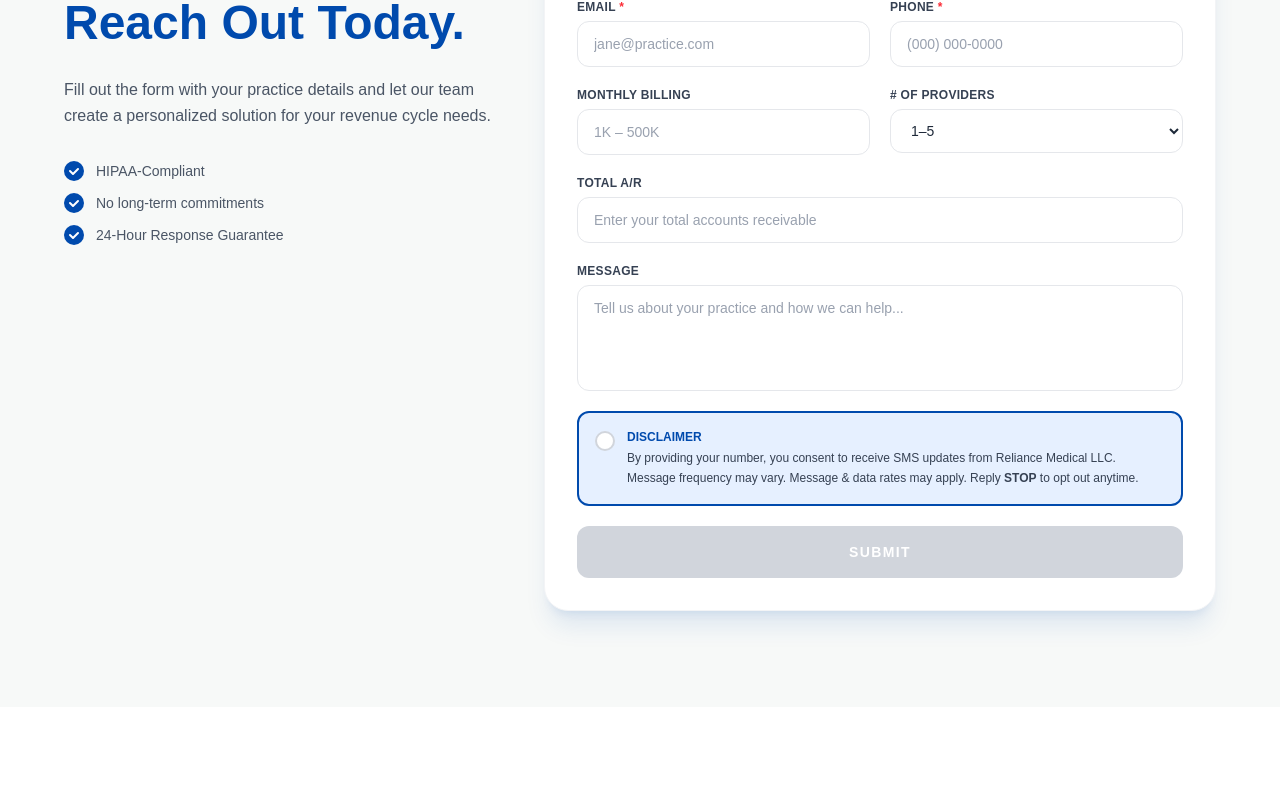
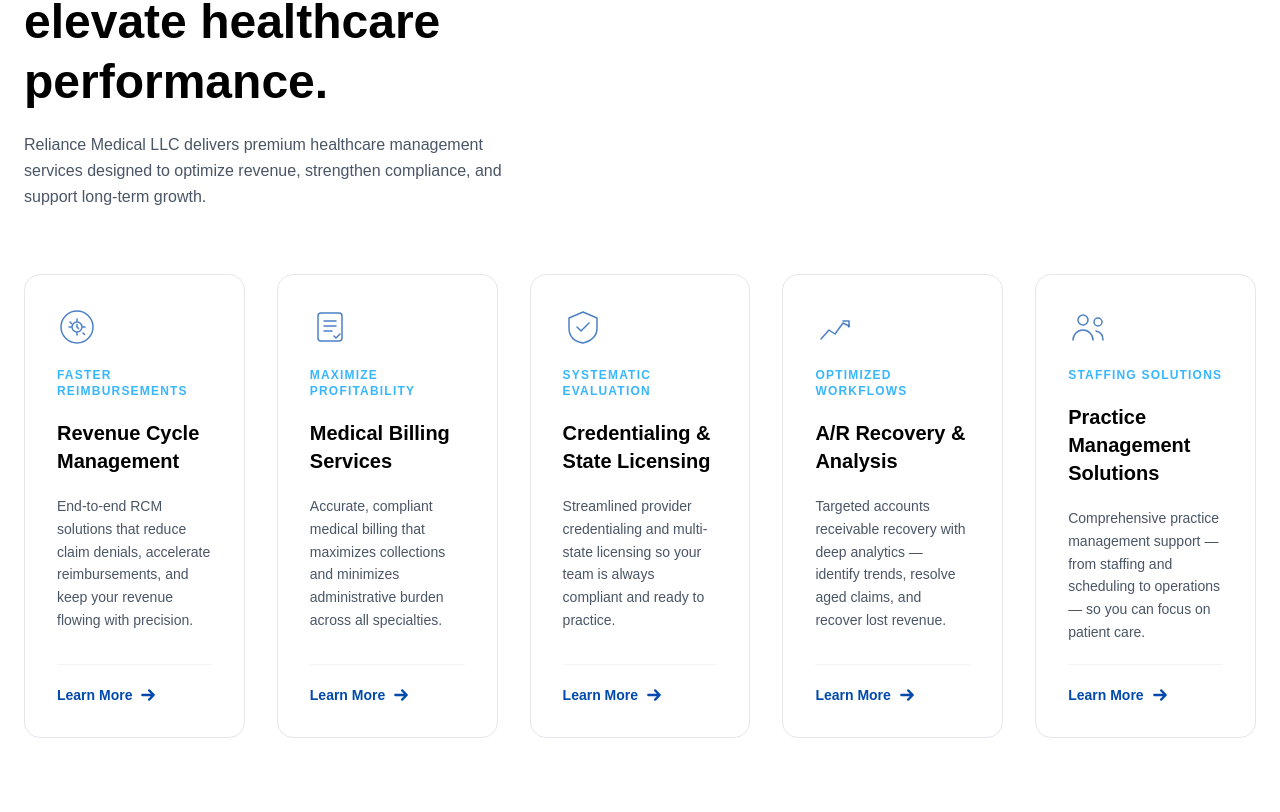
Before and after one commit to qurrahazam/reliance, a Next.js app: page / in a window 1280 px wide. Shown: the part 308-1120 px from the top of the page. Before the commit the page ends 1015 px from the top, so only its background shows below. Built offline with nearby package versions, Linux system fonts and the light colour scheme.

Commit message:
ADD: implement ServicesSection component with service offerings

```diff
--- /dev/null
+++ b/components/ServiceSession.tsx
@@ -0,0 +1,165 @@
+"use client";
+
+import { useState } from "react";
+import Link from "next/link";
+
+const services = [
+  {
+    tag: "Faster Reimbursements",
+    title: "Revenue Cycle Management",
+    description:
+      "End-to-end RCM solutions that reduce claim denials, accelerate reimbursements, and keep your revenue flowing with precision.",
+    href: "/services/revenue-cycle",
+    icon: (
+      <svg viewBox="0 0 40 40" fill="none" className="w-10 h-10" stroke="currentColor" strokeWidth="1.5" strokeLinecap="round" strokeLinejoin="round">
+        <circle cx="20" cy="20" r="16" />
+        <path d="M20 12v2M20 26v2M13 15l1.5 1.5M26 26l1.5 1.5M12 20h2M26 20h2" />
+        <circle cx="20" cy="20" r="5" />
+        <path d="M20 17.5v2.5l1.5 1.5" />
+      </svg>
+    ),
+  },
+  {
+    tag: "Maximize Profitability",
+    title: "Medical Billing Services",
+    description:
+      "Accurate, compliant medical billing that maximizes collections and minimizes administrative burden across all specialties.",
+    href: "/services/medical-billing",
+    icon: (
+      <svg viewBox="0 0 40 40" fill="none" className="w-10 h-10" stroke="currentColor" strokeWidth="1.5" strokeLinecap="round" strokeLinejoin="round">
+        <rect x="8" y="6" width="24" height="28" rx="3" />
+        <path d="M14 14h12M14 19h12M14 24h8" />
+        <path d="M24 29l2 2 4-4" />
+      </svg>
+    ),
+  },
+  {
+    tag: "Systematic Evaluation",
+    title: "Credentialing & State Licensing",
+    description:
+      "Streamlined provider credentialing and multi-state licensing so your team is always compliant and ready to practice.",
+    href: "/services/credentialing",
+    icon: (
+      <svg viewBox="0 0 40 40" fill="none" className="w-10 h-10" stroke="currentColor" strokeWidth="1.5" strokeLinecap="round" strokeLinejoin="round">
+        <path d="M20 5L34 11v10c0 8-6 13-14 15C8 34 6 26 6 21V11L20 5z" />
+        <path d="M14 20l4 4 8-8" />
+      </svg>
+    ),
+  },
+  {
+    tag: "Optimized Workflows",
+    title: "A/R Recovery & Analysis",
+    description:
+      "Targeted accounts receivable recovery with deep analytics — identify trends, resolve aged claims, and recover lost revenue.",
+    href: "/services/ar-recovery",
+    icon: (
+      <svg viewBox="0 0 40 40" fill="none" className="w-10 h-10" stroke="currentColor" strokeWidth="1.5" strokeLinecap="round" strokeLinejoin="round">
+        <path d="M6 32l8-9 6 4 8-11 6 3" />
+        <path d="M34 14v6M34 14h-6" />
+      </svg>
+    ),
+  },
+  {
+    tag: "Staffing Solutions",
+    title: "Practice Management Solutions",
+    description:
+      "Comprehensive practice management support — from staffing and scheduling to operations — so you can focus on patient care.",
+    href: "/services/practice-management",
+    icon: (
+      <svg viewBox="0 0 40 40" fill="none" className="w-10 h-10" stroke="currentColor" strokeWidth="1.5" strokeLinecap="round" strokeLinejoin="round">
+        <circle cx="15" cy="13" r="5" />
+        <path d="M5 33c0-5.5 4.5-10 10-10s10 4.5 10 10" />
+        <circle cx="30" cy="15" r="4" />
+        <path d="M35 33c0-4.4-2.8-8-7-9" />
+      </svg>
+    ),
+  },
+];
+
+export default function ServicesSection() {
+  const [hovered, setHovered] = useState<number | null>(null);
+
+  return (
+    <section className="bg-white py-24 px-6">
+      <div className="max-w-7xl mx-auto">
+
+        <div className="mb-16">
+          <p className="text-xs font-semibold tracking-widest uppercase text-[#38b6ff] mb-3">
+            What We Offer
+          </p>
+          <div className="w-14 h-[2px] bg-[#004aad] rounded-full mb-6" />
+          <h2 className="text-4xl md:text-5xl font-bold text-black leading-tight max-w-xl mb-5">
+            Smart solutions that elevate healthcare performance.
+          </h2>
+          <p className="text-gray-600 text-base leading-relaxed max-w-lg">
+            Reliance Medical LLC delivers premium healthcare management services
+            designed to optimize revenue, strengthen compliance, and support long-term growth.
+          </p>
+        </div>
+
+        <div className="grid grid-cols-1 sm:grid-cols-2 lg:grid-cols-5 gap-8">
+          {services.map((service, i) => (
+            <div
+              key={i}
+              onMouseEnter={() => setHovered(i)}
+              onMouseLeave={() => setHovered(null)}
+              className={`
+                relative flex flex-col gap-5 rounded-2xl p-8 min-h-[320px] cursor-pointer
+                bg-white border border-gray-200
+                transition-all duration-500 ease-out
+                ${hovered === i
+                  ? "border-[#004aad] shadow-[0_20px_40px_rgba(0,74,173,0.15)] -translate-y-3"
+                  : "hover:border-[#38b6ff]/60"
+                }
+              `}
+            >
+              <div
+                className={`transition-all duration-500 ${
+                  hovered === i
+                    ? "text-[#004aad] scale-110"
+                    : "text-[#004aad]/70"
+                }`}
+              >
+                {service.icon}
+              </div>
+
+              <p className="text-xs font-semibold uppercase tracking-widest text-[#38b6ff]">
+                {service.tag}
+              </p>
+
+              <h3
+                className={`text-xl font-bold transition-colors duration-500 ${
+                  hovered === i ? "text-[#004aad]" : "text-black"
+                }`}
+              >
+                {service.title}
+              </h3>
+
+              <p className="text-sm text-gray-600 leading-relaxed flex-grow">
+                {service.description}
+              </p>
+
+              <Link
+                href={service.href}
+                className="flex items-center gap-2 text-sm font-semibold mt-auto pt-5 border-t border-gray-100 text-[#004aad] transition-all duration-300 hover:gap-4"
+              >
+                Learn More
+                <svg
+                  className="w-4 h-4 transition-transform duration-300"
+                  viewBox="0 0 14 14"
+                  fill="none"
+                  stroke="currentColor"
+                  strokeWidth="2"
+                  strokeLinecap="round"
+                  strokeLinejoin="round"
+                >
+                  <path d="M2 7h10M8 3l4 4-4 4" />
+                </svg>
+              </Link>
+            </div>
+          ))}
+        </div>
+      </div>
+    </section>
+  );
+}
```
